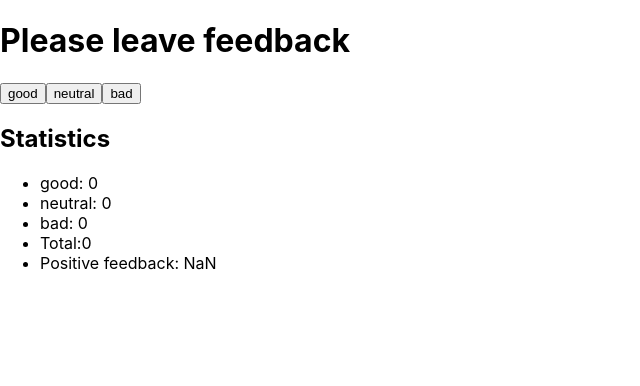
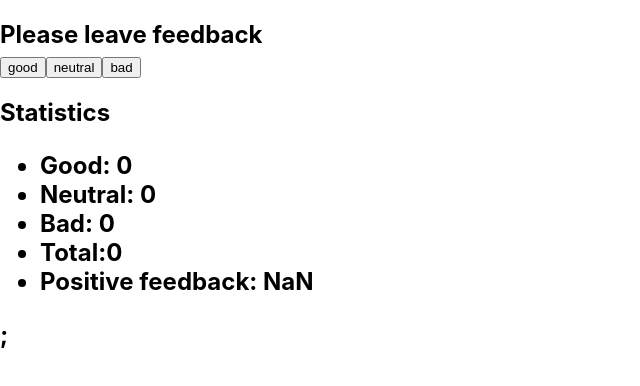
Before and after one commit to dimaparfenyk/goit-react-hw-02-feedback, a React (Create React App) app: page / in a window 1280 px wide. Shown: the top 386 px of the page, without its empty margins (0-640 px from the left). Built offline with nearby package versions, Linux system fonts and the light colour scheme.

Commit message:
refactoring code

```diff
--- a/src/components/App.jsx
+++ b/src/components/App.jsx
@@ -1,5 +1,8 @@
 import React, { Component } from "react";
-// import FeedbackOptions from "./FeedbackOptions/FeedbackOptions";
+import FeedbackOptions from "./FeedbackOptions/FeedbackOptions";
+import Statistics from "./Statistics/Statistics";
+import Section from "./Section/Section";
+
 export class App extends Component {
 
   state = {
@@ -31,31 +34,25 @@ export class App extends Component {
     const goodPercentage = this.countPositiveFeedbackPercentage();
 
     return (
-      <>
-        <h1>Please leave feedback</h1>
-        {/* <FeedbackOptions
+      <div>
+
+        <Section title="Please leave feedback">
+          <FeedbackOptions
             options={Object.keys(this.state)}
-            onLeaveFeedback={this.handleIncrement}
-          ></FeedbackOptions> */}
-        <div>
-          {Object.keys(this.state)
-            .map(key =>
-              <button
-                key={key}
-                onClick={() => this.handleClick(key)}>
-                {key}
-              </button>)}
-        </div>
-        <h2>Statistics</h2>
-        <ul>{Object.keys(this.state)
-          .map(key =>
-            <li key={key}>
-              {key}: {this.state[key]}
-            </li>)}
-        <li>Total:{total}</li>
-          <li>Positive feedback: {goodPercentage}</li>
-          </ul>
-        </>)
+            onLeaveFeedback={this.handleClick}
+          ></FeedbackOptions>
+        </Section>
+
+        <Section title="Statistics">
+          <Statistics
+            good={this.state.good}
+            neutral={this.state.neutral}
+            bad={this.state.bad}
+            total={total}
+            positivePercentage={goodPercentage}>
+          </Statistics>;
+        </Section>
+
+      </div>);
  }
-
 };
--- a/src/components/FeedbackOptions/FeedbackOptions.jsx
+++ b/src/components/FeedbackOptions/FeedbackOptions.jsx
@@ -1 +1,14 @@
 import React from "react"
+
+const FeedbackOptions = ({options, onLeaveFeedback}) => {
+  return  (<div>
+    {options.map(option =>
+            <button
+                key={option}
+                onClick={() => onLeaveFeedback(option)}>
+                {option}
+            </button>)}
+</div>)
+};
+
+export default FeedbackOptions;
--- /dev/null
+++ b/src/components/Section/Section.jsx
@@ -0,0 +1,12 @@
+import React from "react";
+
+const Section = ({ title = "", children }) => {
+    return (
+        <h2>
+            {title}
+            {children}
+        </h2>
+    )
+};
+
+export default Section;
--- /dev/null
+++ b/src/components/Statistics/Statistics.jsx
@@ -0,0 +1,13 @@
+import React from "react"
+
+const Statistics = ({ good, neutral, bad, total, positivePercentage }) => {
+    return (<ul>
+        <li>Good: {[good]} </li>
+        <li>Neutral: {[neutral]} </li>
+        <li>Bad: {[bad]} </li>
+        <li>Total:{total}</li>
+        <li>Positive feedback: {positivePercentage}</li>
+    </ul>)
+};
+
+export default Statistics;
```
